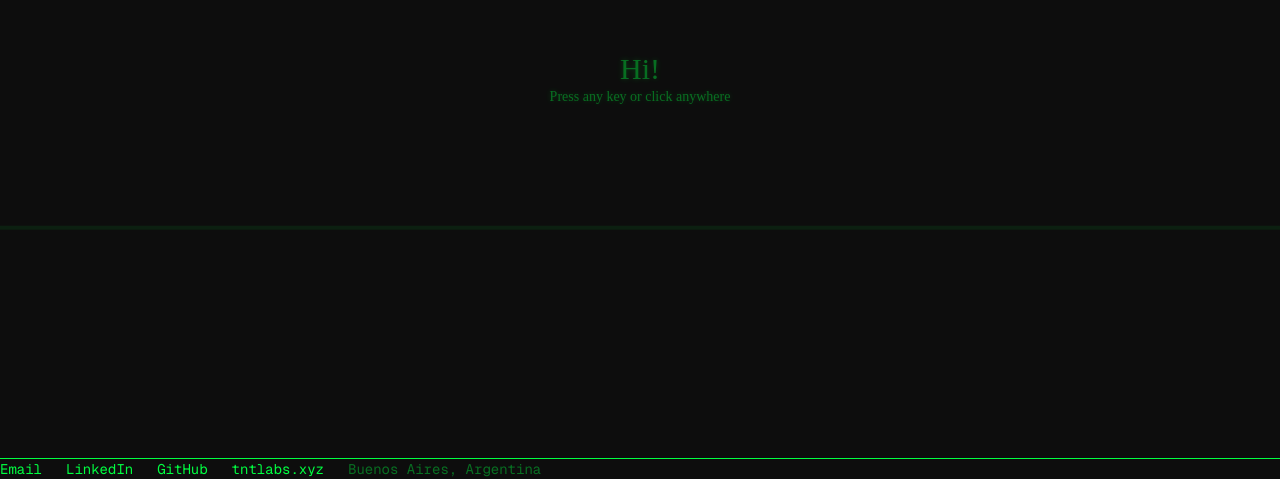
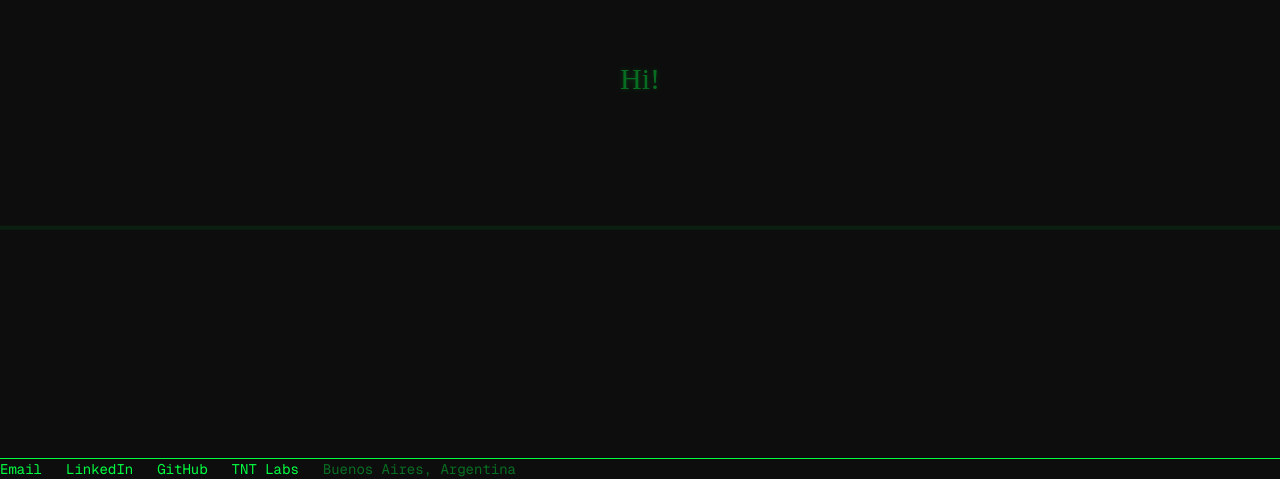
Before and after one commit to 0xju4nm4/portfolio, a Next.js app: page / in a window 1280 px wide. Shown: the part 321-800 px from the top of the page. Built offline with nearby package versions, Linux system fonts and the light colour scheme.

Commit message:
fix styles

```diff
--- a/src/app/globals.css
+++ b/src/app/globals.css
@@ -17,6 +17,7 @@ html, body {
   background: var(--color-bg);
   color: var(--color-green);
   font-family: var(--font-mono), "Courier New", Courier, monospace;
+  width: 100%;
   height: 100%;
   overflow: hidden;
   cursor: default;
--- a/src/components/HackerTyper.tsx
+++ b/src/components/HackerTyper.tsx
@@ -38,10 +38,7 @@ I speak at Ethereum conferences.
 I think in systems, but I ship in sprints.
 I care about the craft, the team, and the user.
 
-Let's talk:
-  juan@tntlabs.xyz
-  linkedin.com/in/juan-manuel-villarraza-646958151
-  github.com/0xju4nm4
+Let's talk juan@tntlabs.xyz
 `;
 
 const CHARS_PER_TICK = 2;
@@ -236,7 +233,7 @@ export default function HackerTyper() {
   };
 
   return (
-    <div className="flex flex-col h-screen w-screen">
+    <div className="flex flex-col h-dvh w-dvw overflow-x-hidden">
       {/* Scanline overlay */}
       <div className="scanline" />
 
@@ -332,7 +329,6 @@ export default function HackerTyper() {
         ) : (
           <div className="absolute top-1/2 left-1/2 -translate-x-1/2 -translate-y-1/2 text-center opacity-40">
             <p className="text-2xl sm:text-3xl mb-3">Hi!</p>
-            <p className="text-sm">Press any key or click anywhere</p>
           </div>
         )}
       </div>
@@ -343,7 +339,7 @@ export default function HackerTyper() {
           <a href="mailto:juan@tntlabs.xyz" className="hover:underline">Email</a>
           <a href="https://linkedin.com/in/juan-manuel-villarraza-646958151" target="_blank" rel="noopener noreferrer" className="hover:underline">LinkedIn</a>
           <a href="https://github.com/0xju4nm4" target="_blank" rel="noopener noreferrer" className="hover:underline">GitHub</a>
-          <a href="https://tntlabs.xyz" target="_blank" rel="noopener noreferrer" className="hover:underline">tntlabs.xyz</a>
+          <a href="https://tntlabs.xyz" target="_blank" rel="noopener noreferrer" className="hover:underline">TNT Labs</a>
           <span className="opacity-40 hidden sm:inline">Buenos Aires, Argentina</span>
         </div>
         <div className="hidden sm:block opacity-60">
```
